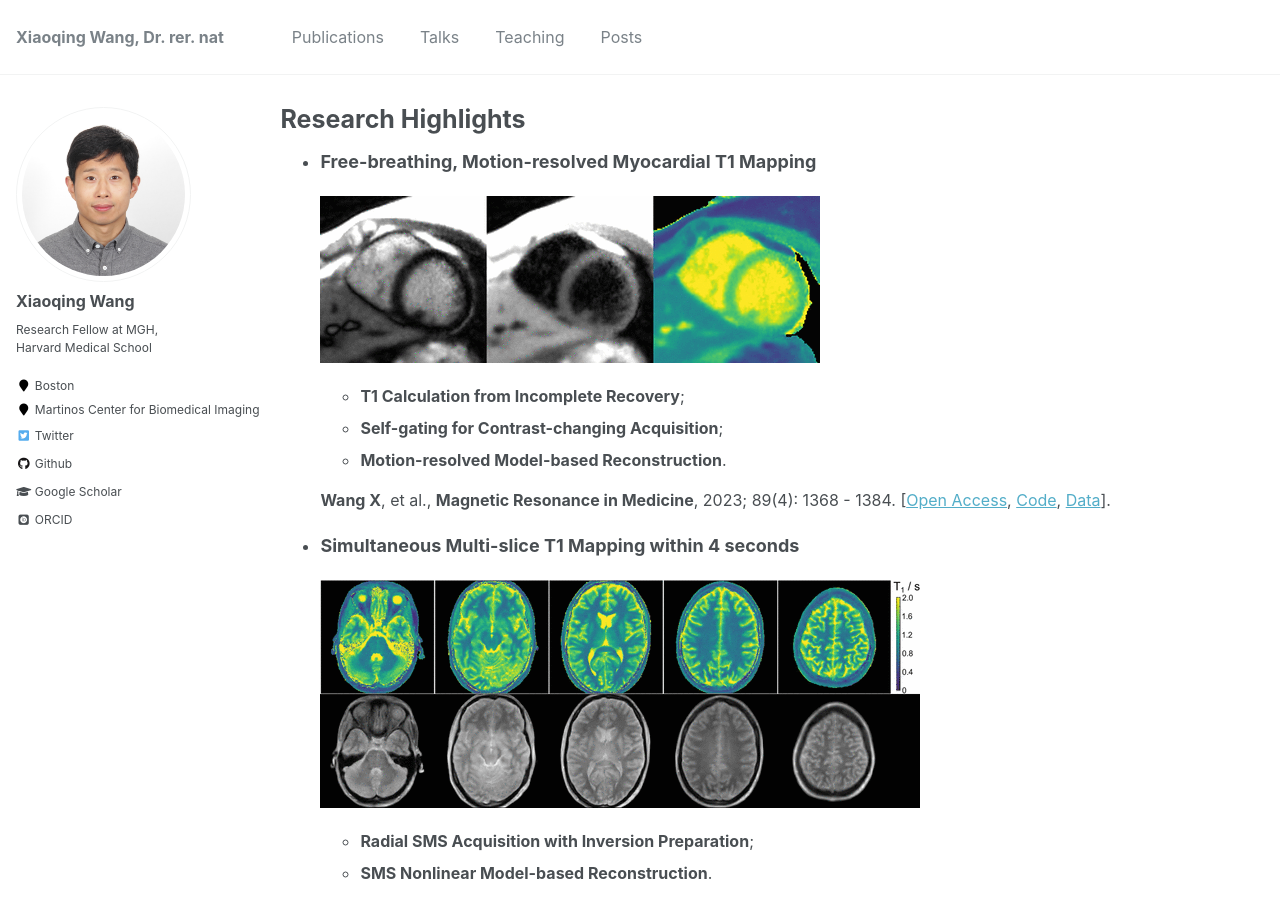
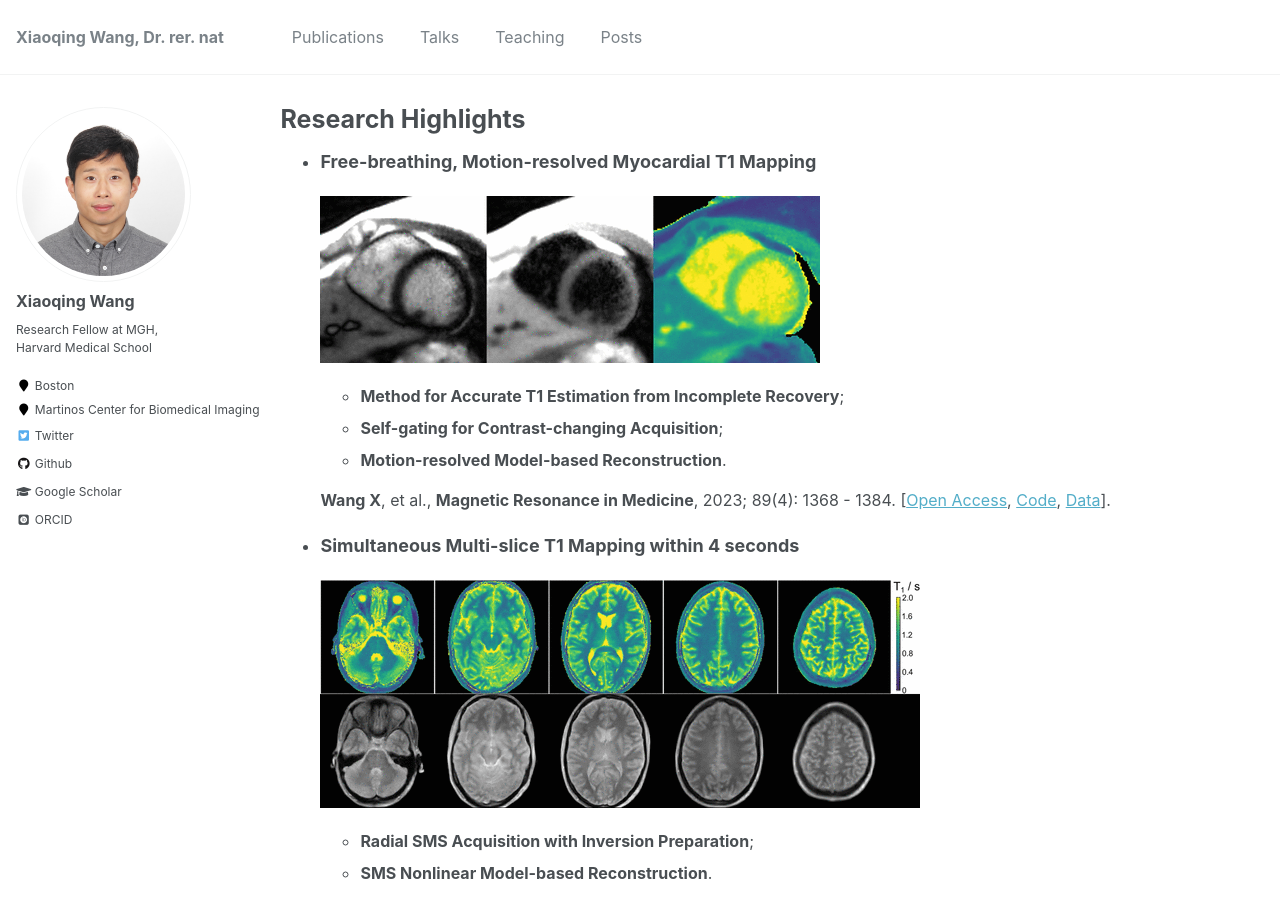
Before and after one commit to xqwang1/xqwang1.github.io, a Jekyll site: the page built from _pages/posts.md, in a window 1280 px wide and 900 px high. Built offline with Jekyll 4.4.1, drawn with Linux system fonts in a browser that asks for light colours; some web fonts are replaced.

Commit message:
update posts

```diff
--- a/_pages/posts.md
+++ b/_pages/posts.md
@@ -16,7 +16,7 @@ author_profile: true
 
     ![Alt Text](https://xqwang1.github.io/files/dynamicT1.gif)
 
-  * **T1 Calculation from Incomplete Recovery**;
+  * **Method for Accurate T1 Estimation from Incomplete Recovery**;
   * **Self-gating for Contrast-changing Acquisition**;
   * **Motion-resolved Model-based Reconstruction**.
 
```
